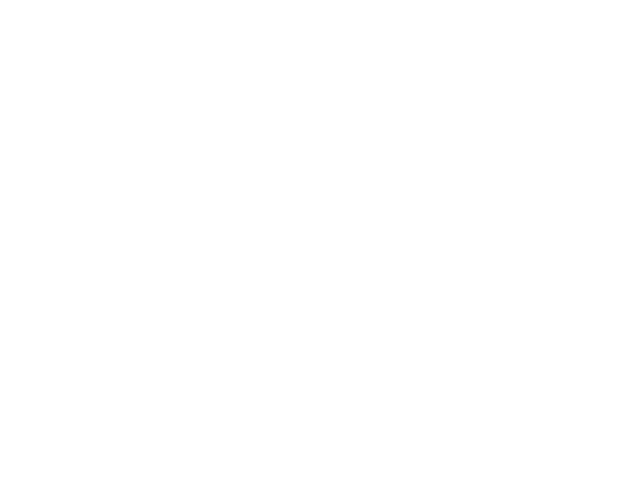
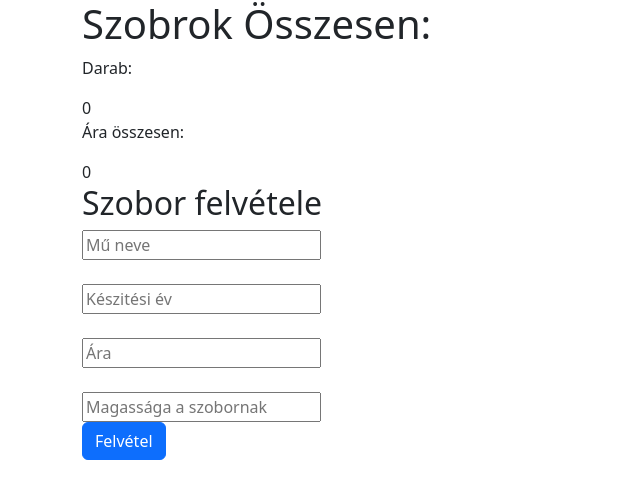
Before and after one commit to vargaszabi/Artwork_Doga, a website: page src/index.html in a window 1280 px wide. Shown: the whole page, without its empty margins (0-640 px from the left). Drawn offline with nearby package versions, Linux system fonts and the light colour scheme.

Commit message:
oldal elrendezése

```diff
--- a/src/index.html
+++ b/src/index.html
@@ -10,8 +10,48 @@
 </head>
 <body>
     <script src="index.js"></script>
-
-    <div class="container"></div>
+    <div class="container">
+        <h1>Szobrok Összesen:</h1>
+        <div class="row">
+            <div class="col-md-3">
+                <p>Darab:</p>
+                <output id="db">0</output>
+                <p>Ára összesen:</p>
+                <output id="osszar">0</output>
+            </div>
+        </div>
+    </div>
+    <div class="container">
+        <h2>Szobor felvétele</h2>
+        <form>
+        <div class="row">
+            <div class="col-md-3">
+            <input type="text" name="title" id="title" placeholder="Mű neve">
+            </div>
+        </div>
+        <br>
+        <div class="row">
+            <div class="col-md-3">
+                <input type="number" name="year" id="year" placeholder="Készitési év">
+            </div>
+        </div>
+        <br>
+        <div class="row">
+            <div class="col-md-3">
+                <input type="number" name="price" id="price" placeholder="Ára">
+            </div>
+        </div>
+        <br>
+        <div class="row">
+            <div class="col-md-3">
+                <input type="number" name="height" id="height" placeholder="Magassága a szobornak">
+            </div>
+        </div>
+    </div>
+    <div class="container">
+        <button type="button" class="btn btn-primary" id="felvesz">Felvétel</button>
+    </div>
+</form>
 
 </body>
 </html>
```
